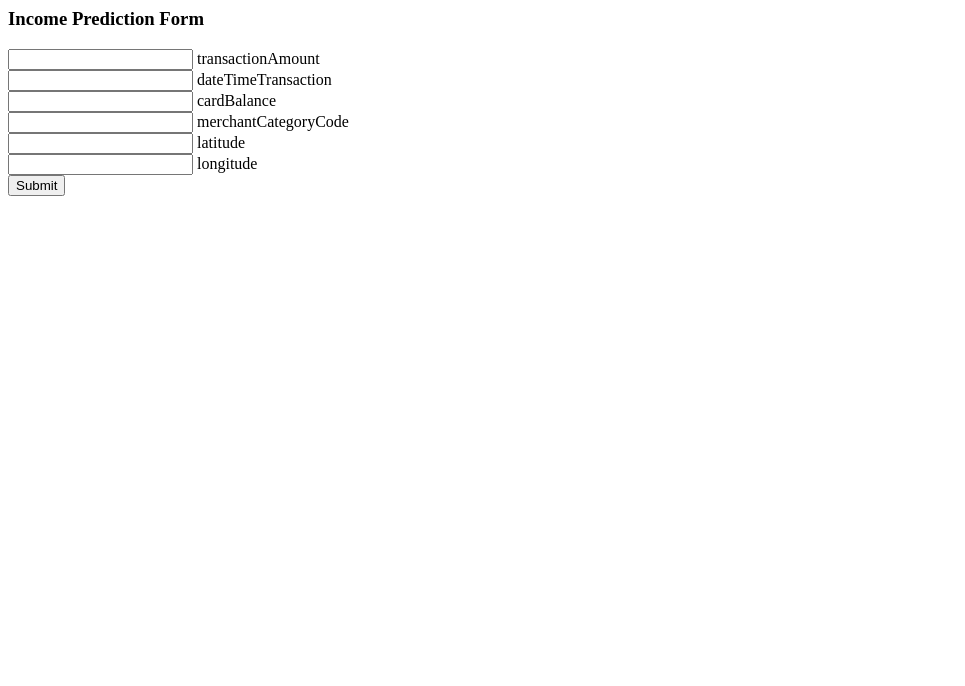
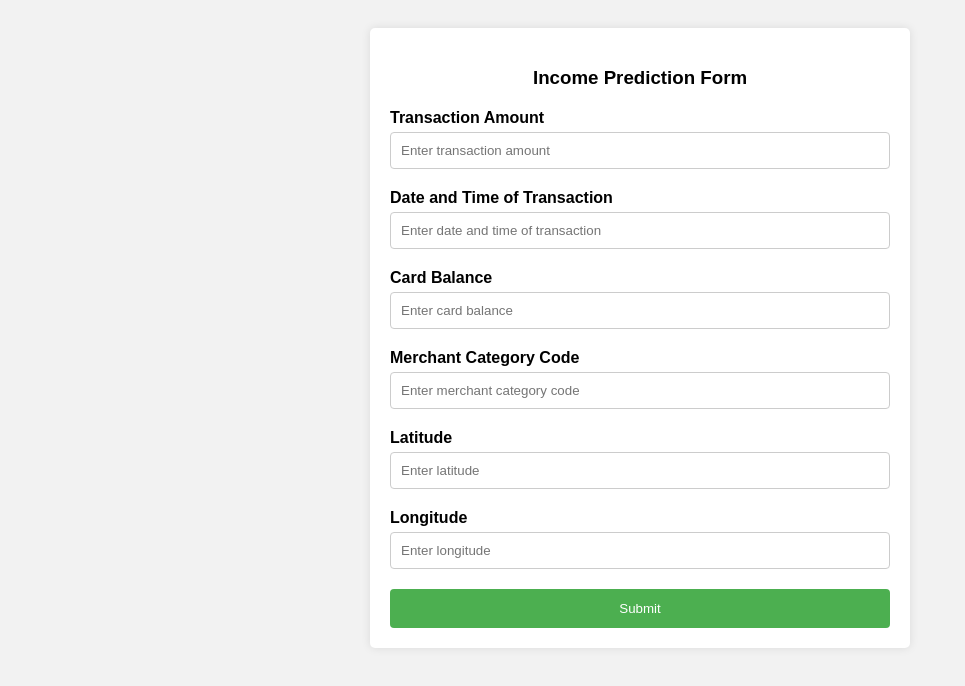
Before and after one commit to pragatisharma04/Codivas, a plain HTML site: page templates/index.html in a window 1280 px wide. Shown: the whole page, without its empty margins (0-965 px from the left). Drawn offline with Linux system fonts and the light colour scheme.

Commit message:
UI changes

```diff
--- a/templates/index.html
+++ b/templates/index.html
@@ -1,35 +1,91 @@
+<!DOCTYPE html>
 <html>
+<head>
+    <title>Income Prediction Form</title>
+    <style>
+        body {
+            font-family: Arial, sans-serif;
+            background-color: #f2f2f2;
+            padding: 20px;
+        }
+
+        .container {
+            background-color: white;
+            padding: 20px;
+            border-radius: 5px;
+            box-shadow: 0 0 10px rgba(0, 0, 0, 0.1);
+            max-width: 500px;
+            margin: 0 auto;
+        }
+
+        h3 {
+            text-align: center;
+            margin-bottom: 20px;
+        }
+
+        .form-group {
+            margin-bottom: 20px;
+        }
+
+        label {
+            display: block;
+            font-weight: bold;
+            margin-bottom: 5px;
+        }
+
+        input[type=text] {
+            width: 100%;
+            padding: 10px;
+            border: 1px solid #ccc;
+            border-radius: 4px;
+            box-sizing: border-box;
+        }
+
+        input[type=submit] {
+            background-color: #4CAF50;
+            color: white;
+            padding: 12px 20px;
+            border: none;
+            border-radius: 4px;
+            cursor: pointer;
+            width: 100%;
+        }
+
+        input[type=submit]:hover {
+            background-color: #45a049;
+        }
+    </style>
+</head>
 <body>
-	<h3>Income Prediction Form</h3>
-
-<div>
-<form action="/predict" method="POST">
-    <input type="text" id="transactionAmount" name="transactionAmount">
-	<label for="transactionAmount">transactionAmount</label>
-    <br>
-
-    <input type="text" id="dateTimeTransaction" name="dateTimeTransaction">
-	<label for="dateTimeTransaction">dateTimeTransaction</label>
-	<br>
-
-    <input type="text" id="cardBalance" name="cardBalance">
-	<label for="cardBalance">cardBalance</label>
-	<br>
-
-    <input type="text" id="merchantCategoryCode" name="merchantCategoryCode">
-	<label for="merchantCategoryCode">merchantCategoryCode</label>
-	<br>
-
-    <input type="text" id="latitude" name="latitude">
-	<label for="latitude">latitude</label>
-	<br>
-
-    <input type="text" id="longitude" name="longitude">
-	<label for="longitude">longitude</label>
-    <br>
-
-    <input type="submit" value="Submit">
-</form>
-</div>
+    <div class="container">
+        <h3>Income Prediction Form</h3>
+        <form action="/predict" method="POST">
+            <div class="form-group">
+                <label for="transactionAmount">Transaction Amount</label>
+                <input type="text" id="transactionAmount" name="transactionAmount" placeholder="Enter transaction amount">
+            </div>
+            <div class="form-group">
+                <label for="dateTimeTransaction">Date and Time of Transaction</label>
+                <input type="text" id="dateTimeTransaction" name="dateTimeTransaction" placeholder="Enter date and time of transaction">
+            </div>
+            <div class="form-group">
+                <label for="cardBalance">Card Balance</label>
+                <input type="text" id="cardBalance" name="cardBalance" placeholder="Enter card balance">
+            </div>
+            <div class="form-group">
+                <label for="merchantCategoryCode">Merchant Category Code</label>
+                <input type="text" id="merchantCategoryCode" name="merchantCategoryCode" placeholder="Enter merchant category code">
+            </div>
+            <div class="form-group">
+                <label for="latitude">Latitude</label>
+                <input type="text" id="latitude" name="latitude" placeholder="Enter latitude">
+            </div>
+            <div class="form-group">
+                <label for="longitude">Longitude</label>
+                <input type="text" id="longitude" name="longitude" placeholder="Enter longitude">
+            </div>
+            <input type="submit" value="Submit">
+        </form>
+    </div>
 </body>
 </html>
```
Also changed, not shown: 1 other file.
